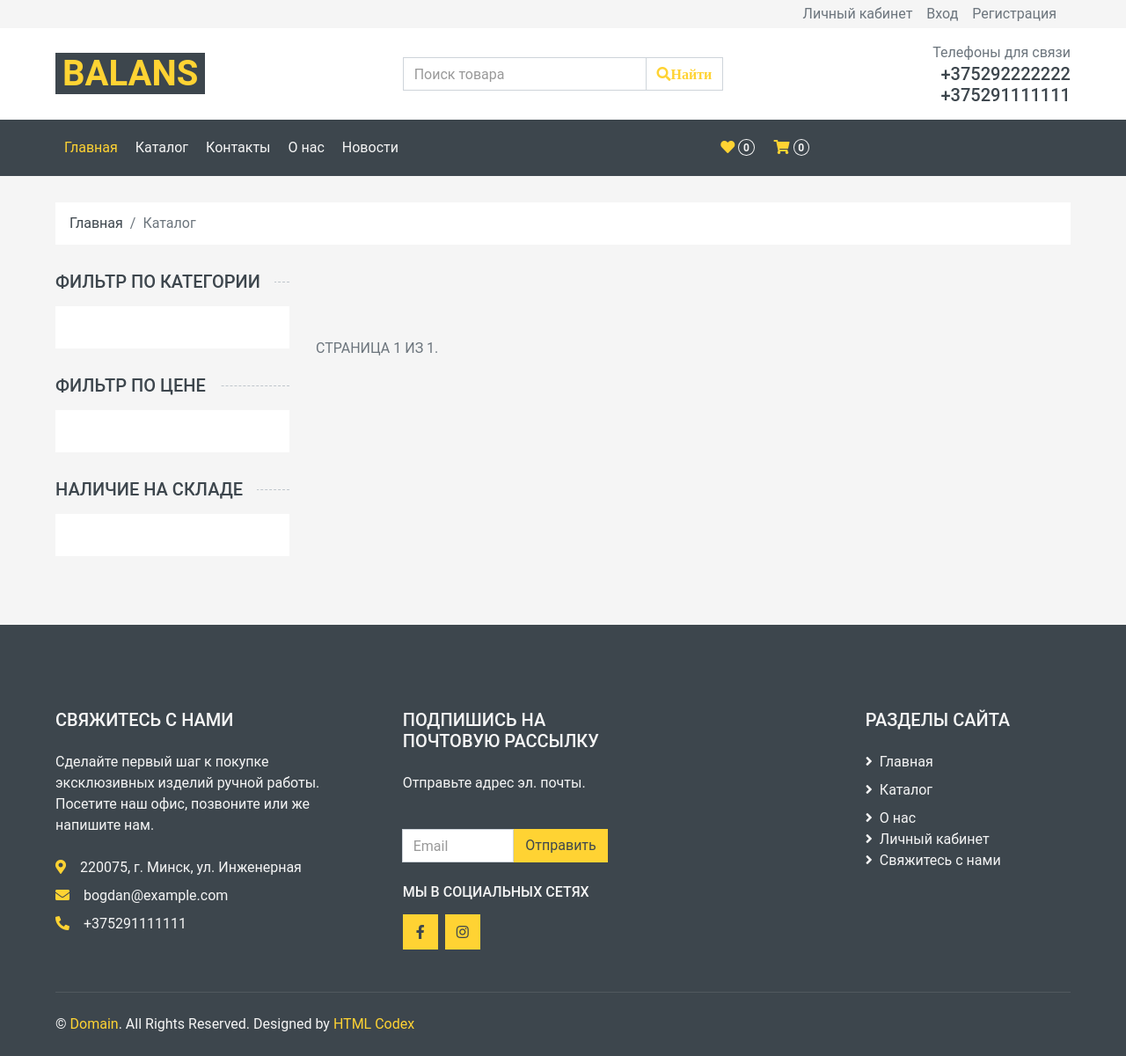
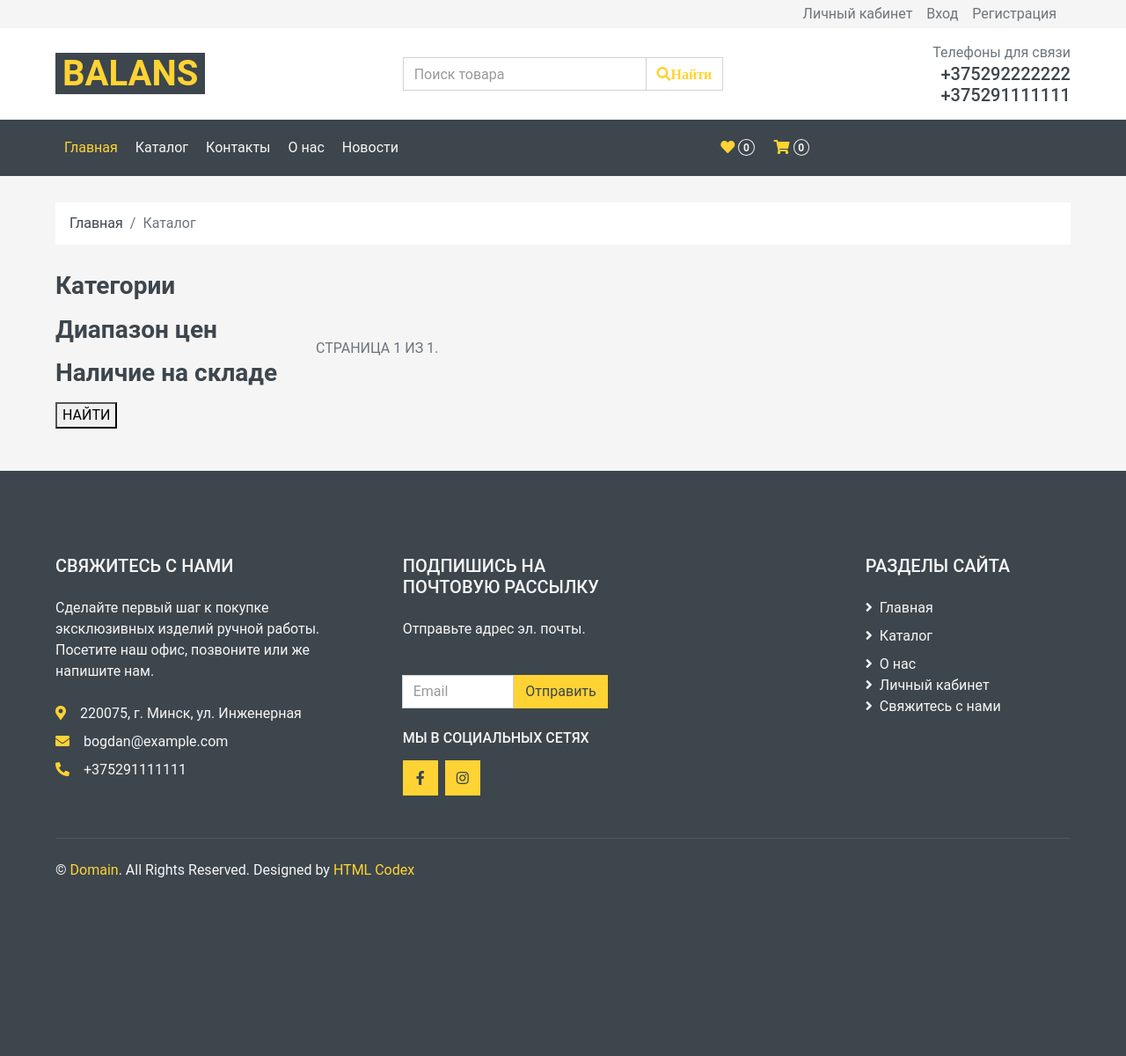
Before and after one commit to RomanKiper/master, a Django app: page /catalog/ in a window 1280 px wide. Shown: the whole page at 88% size. After the commit the page ends 997 px from the top, so only its background shows below. Run offline with Django 4.2, Linux system fonts and the light colour scheme; data that the repository does not hold is empty; some libraries are stand-ins or nearby versions.

Commit message:
add filters in catalog

```diff
--- a/mainsite/templates/mainsite_new/catalog_list.html
+++ b/mainsite/templates/mainsite_new/catalog_list.html
@@ -26,53 +26,48 @@
             <!-- Shop Sidebar Start -->
             <div class="col-lg-3 col-md-4">
                  <!-- Size Start -->
-                <h5 class="section-title position-relative text-uppercase mb-3"><span class="bg-secondary pr-3">Фильтр по категории</span></h5>
-                <div class="bg-light p-4 mb-30">
-                    <form>
-                       {% for category in category %}
-                        <div class="custom-control custom-checkbox d-flex align-items-center justify-content-between mb-3">
-                            <input type="checkbox" class="custom-control-input" id="size-all">
-                            <label class="custom-control-label" for="size-all">{{ category.name }}</label>
-                        </div>
-                        {% endfor %}
-                    </form>
-                </div>
+                <form action=" {% url 'filter' %}" method="get">
+                    <div class="left-side">
+                        <h3 class="sear-head editContent">Категории</h3>
+                        <ul class="w3layouts-box-list">
+                            {% for category in category %}
+                                <li class="editContent">
+                                    <input type="checkbox" class="checked" name="category" value="{{ category.id }}">
+                                    <span class="span editContent">{{ category.name }}</span>
+                                </li>
+                            {% endfor %}
+                        </ul>
+                    </div>
 
-                <!-- Size End -->
+                    <div class="left-side">
+                        <h3 class="sear-head editContent">Диапазон цен</h3>
+                        <ul class="w3layouts-box-list">
+                            {% for filter_price in filter_price %}
+                                <li class="editContent">
+                                    <input type="checkbox" class="checked" name="filter_price" value="{{ filter_price.id }}">
+                                    <span class="span editContent">{{ filter_price.name }}</span>
+                                </li>
+                            {% endfor %}
+                        </ul>
+                    </div>
 
-                <!-- Price Start -->
-                <h5 class="section-title position-relative text-uppercase mb-3"><span class="bg-secondary pr-3">Фильтр по цене</span></h5>
-                <div class="bg-light p-4 mb-30">
-                    <form>
-                        {% for filter_price in filter_price %}
-                        <div class="custom-control custom-checkbox d-flex align-items-center justify-content-between">
-                            <input type="checkbox" class="custom-control-input" id="price-5">
-                            <label class="custom-control-label" for="price-5">{{ filter_price.name }}</label>
-                        </div>
-                        {% endfor %}
-                    </form>
-                </div>
-                <!-- Price End -->
-
-                <!-- наличие старт -->
-                <h5 class="section-title position-relative text-uppercase mb-3"><span class="bg-secondary pr-3">Наличие на складе</span></h5>
-                <div class="bg-light p-4 mb-30">
-                    <form>
-                        {% for filter_availability in filter_availability %}
-                        <div class="custom-control custom-checkbox d-flex align-items-center justify-content-between">
-                            <input type="checkbox" class="custom-control-input" id="color-5">
-                            <label class="custom-control-label" for="color-5">{{ filter_availability.name }}</label>
-                            <span class="badge border font-weight-normal"></span>
-                        </div>
-                        {% endfor %}
-                    </form>
-                </div>
-                <!-- Color End -->
+                <div class="left-side">
+                        <h3 class="sear-head editContent">Наличие на складе</h3>
+                        <ul class="w3layouts-box-list">
+                            {% for filter_availability in filter_availability %}
+                                <li class="editContent">
+                                    <input type="checkbox" class="checked" name="filter_availability" value="{{ filter_availability.id }}">
+                                    <span class="span editContent">{{ filter_availability.name }}</span>
+                                </li>
+                            {% endfor %}
+                        </ul>
+                    </div>
+                    <button type="submit">НАЙТИ</button>
+                </form>
             </div>
             <!-- Shop Sidebar End -->
 
             <!-- Shop Product Start -->
-
             <div class="col-lg-9 col-md-8">
                 <div class="row pb-3">
                     <div class="col-12 pb-1">
@@ -82,8 +77,6 @@
                                 <button class="btn btn-sm btn-light ml-2"><i class="fa fa-bars"></i></button>-->
                             </div>
                             <div class="ml-2">
-
-
                             </div>
                         </div>
                     </div>
--- a/mainsite/urls.py
+++ b/mainsite/urls.py
@@ -1,6 +1,7 @@
 from django.urls import path
 
-from .views import ContactCreateView, ProductDetailView, MainPageView, AboutTemplateView, CatalogListView, PublicationListView, PublicationDetailView
+from .views import ContactCreateView, ProductDetailView, MainPageView, AboutTemplateView, CatalogListView,\
+PublicationListView, PublicationDetailView, FilterProductView
 
 
 urlpatterns = [
@@ -9,6 +10,7 @@
     path("about/", AboutTemplateView.as_view(), name="mainsite_about" ),
     path("catalog/", CatalogListView.as_view(), name = 'mainsite_catalog'),
     path("publications/", PublicationListView.as_view(), name="mainsite_publications"),
+    path("filter/", FilterProductView.as_view(), name='filter'),
     path("product/<slug:product_slug>/", ProductDetailView.as_view(), name="mainsite_product"),
     path("publication/<slug:publication_slug>/", PublicationDetailView.as_view(), name="mainsite_publication")
 ]
--- a/mainsite/views.py
+++ b/mainsite/views.py
@@ -1,3 +1,4 @@
+from django.db.models import Q
 from django.http import HttpRequest
 from django.shortcuts import render, get_object_or_404
 from django.urls import reverse_lazy
@@ -24,6 +25,7 @@
         return self.get(request)
 
 
+
 class CatalogListView(BaseMixin, ListView):
     paginate_by = 9
     template_name = "mainsite_new/catalog_list.html"
@@ -39,7 +41,7 @@
         filter_price = FilterPrice.objects.filter(is_published=True)
         filter_availability = FilterAvailability.objects.filter(is_published=True, )
         category = Category.objects.filter(is_published=True)
-        filtered_product_list = Product.objects.filter(category__in=self.request.GET.getlist('category'))
+
 
         context.update({
             'filter_price': filter_price,
@@ -47,6 +49,8 @@
             'filter_availability': filter_availability,
         })
         return context
+
+
 
 
 class PublicationListView(BaseMixin, ListView):
@@ -171,5 +175,16 @@
         return context
 
 
+class FilterProductView(CatalogListView, ListView):
+
+    def get_queryset(self):
+        queryset = Product.objects.filter(
+            Q(category__in=self.request.GET.getlist("category")) |
+            Q(filter_price__in=self.request.GET.getlist("filter_price")) |
+            Q(filter_availability__in=self.request.GET.getlist("filter_availability"))
+        )
+        return queryset
+
+
 def error404(request, exception):
     return render(request, "mainsite/error404.html")
```
Also changed, not shown: mainsite/templates/mainsite/base.html (deleted, +0 -48 lines), mainsite/templates/mainsite/error404.html (deleted, +0 -13 lines), mainsite/templates/mainsite/index.html (deleted, +0 -46 lines).
